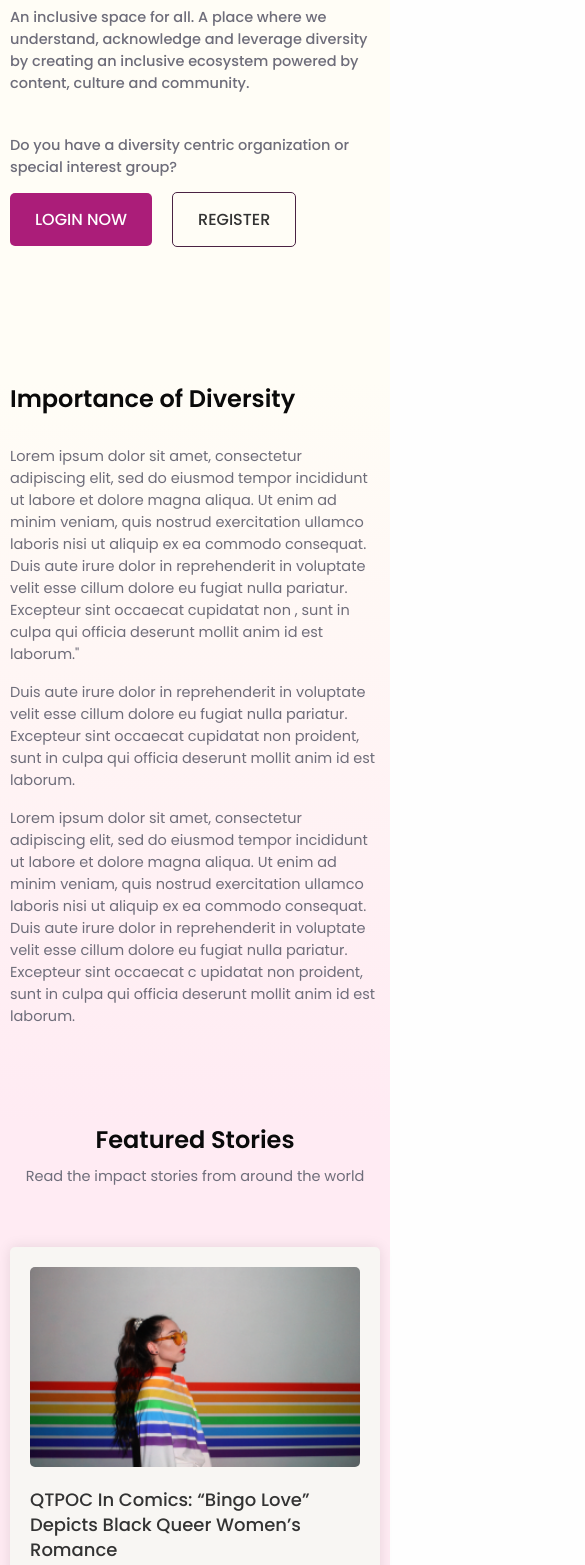
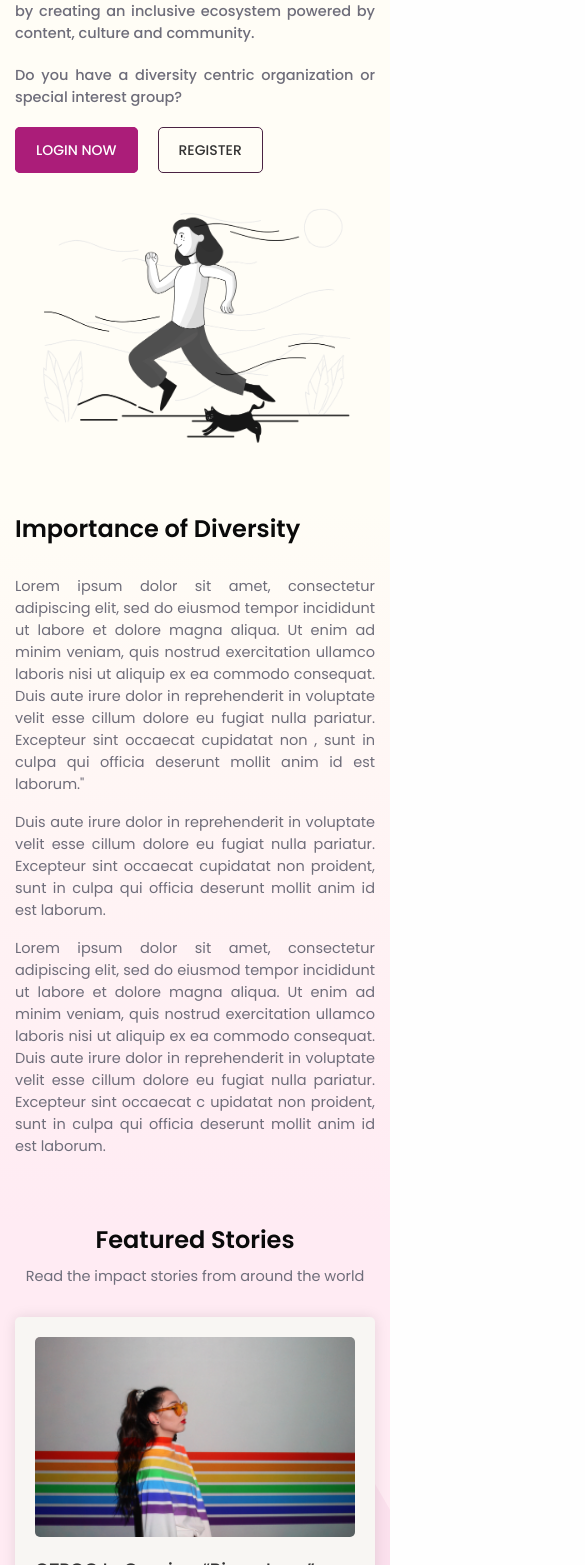
Before and after one commit to girlscript/feminist-bible-phase-2, a React (Create React App) app in the folder frontend/: page / in a window 390 px wide. Shown: the part 283-1848 px from the top of the page, 585 px wide, since content can reach past the window. Built offline with nearby package versions, Linux system fonts and the light colour scheme.

Commit message:
made homepage responsive

```diff
--- a/frontend/src/components/Header.jsx
+++ b/frontend/src/components/Header.jsx
@@ -9,10 +9,10 @@ class Header extends Component {
       <header className="header">
         <div className="grid-container">
           <div className="grid-x grid-margin-x">
-            <div className="cell large-3">
+            <div className="cell medium-3">
               <img src={logo} alt="feminist bible logo" className="header__logo"/>
             </div>
-            <div className="cell large-9">
+            <div className="cell medium-9">
               <nav className="nav">
                 <ul className="nav__item-container">
                   <li className="nav__item"><a href="#test">Stories</a></li>
--- a/frontend/src/css/components/_button.scss
+++ b/frontend/src/css/components/_button.scss
@@ -12,8 +12,8 @@
   &__big {
     //purple button by default. You can use modifiers to change the colors of have different variants
     background-color: $purple;
+    border:1px solid $purple;
     color: white;
-    border: 0;
     display: inline;
     text-transform: uppercase;
     border-radius: 5px;
@@ -27,6 +27,7 @@
     &--pink {
       background-color: $pink;
       color: $title-color;
+      border:1px solid $pink;
     }
 
     &--hollow {
@@ -38,9 +39,21 @@
     //hover effect
     &:hover {
       background-color: $lilac;
+      border:1px solid $lilac;
       color: white;
       transition: 0.2s ease-in-out;
       text-decoration: none;
+    }
+  }
+}
+
+@media only screen and (max-width:640px){
+  .button, a.button{
+    &__big{
+      padding:12px 20px;
+    }
+    &__small, &__big{
+      font-size:14px;
     }
   }
 }
--- a/frontend/src/css/pages/home.scss
+++ b/frontend/src/css/pages/home.scss
@@ -1,73 +1,138 @@
-@import '../settings/global';
-@import '../components/button';
+@import "../settings/global";
+@import "../components/button";
 
-.hero{
+.hero {
   margin: auto;
   padding: 100px 0 150px 0;
 
   // replaced br with this code. With this I can set the exact margin below the paragraph. This cannot be done with the help of br.
-    &__text{
-        &:first-of-type{
-            margin-bottom:40px;
+  &__text {
+    &:first-of-type {
+      margin-bottom: 40px;
     }
     font-weight: $font-weight-medium;
   }
 
-    &__button-container{
+  &__button-container {
     margin-top: 30px;
   }
 
-    &__image{
-        background-image:url(../../images/pixeltrue-jogging.png);
+  &__image {
+    background-image: url(../../images/pixeltrue-jogging.png);
     background-position: center;
     background-repeat: no-repeat;
-        height:100%;
+    height: 100%;
     background-size: cover;
   }
 }
 
-.importance-of-diversity{
-    background: linear-gradient(180deg, #FFFDF6 0%, #FFEBF3 100%);
-    padding-bottom:80px;
-    position:relative;
+.importance-of-diversity {
+  background: linear-gradient(180deg, #fffdf6 0%, #ffebf3 100%);
+  padding-bottom: 80px;
+  position: relative;
 
-    &__title{
-        margin-bottom:30px;
+  &__title {
+    margin-bottom: 30px;
   }
 
-    &__logo-prop{
-        position:absolute;
-        right:calc(100vw - (1280px + 50px));
-        bottom:-60%;
-        width:450px; height:auto;
+  &__logo-prop {
+    position: absolute;
+    right: calc((100vw - 1080px) / 2 - 200px);
+    bottom: -60%;
+    width: 450px;
+    height: auto;
     object-fit: contain;
-
   }
 }
 
 // for feature and logos
-.section{
-    padding-bottom:120px;
+.section {
+  padding-bottom: 120px;
 
-    &__partner-logo-container{
+  &__partner-logo-container {
     display: flex;
     justify-content: center;
     flex-wrap: wrap;
   }
 
-    &__partner-logo{
-        height:70px;
-        width:200px;
+  &__partner-logo {
+    height: 70px;
+    width: 200px;
     object-fit: contain;
-        margin:20px 30px;
+    margin: 20px 30px;
   }
 
-    &__title{
+  &__title {
     text-align: center;
   }
 
-    &__text{
+  &__text {
     text-align: center;
     margin-bottom: 60px;
   }
+
+  &__button-container{
+      margin-top:82px;
+      text-align: center;
   }
+}
+
+// for medium sized devices - tablets
+@media only screen and (max-width: 1024px) {
+  .blog-card {
+    &__container {
+      margin-bottom: 30px;
+    }
+  }
+
+  .importance-of-diversity {
+    &__logo-prop {
+      right: -100px;
+      bottom: -70%;
+    }
+  }
+}
+
+// for small sized devices - mobile phones
+@media only screen and (max-width: 640px) {
+  .hero {
+    padding:50px 0;
+
+    &__text {
+      text-align: justify;
+      &:first-of-type {
+        margin-bottom: 20px;
+      }
+    }
+
+    &__image {
+      height: 300px;
+    }
+  }
+
+  .importance-of-diversity{
+      padding-bottom:50px;
+      p{
+          text-align: justify;
+      }
+  }
+
+  .section{
+      padding-bottom:50px;
+
+      &__text{
+          margin-bottom:30px;
+      }
+
+      &__button-container{
+          margin-top:30px;
+          margin-bottom:20px;
+      }
+
+      &__partner-logo{
+          width:150px;
+          height:52.5px;
+          margin:20px 10px;
+      }
+  }
+}
--- a/frontend/src/css/settings/_global.scss
+++ b/frontend/src/css/settings/_global.scss
@@ -8,6 +8,10 @@
 body{
   margin:0;
   overflow-x: hidden;
+}
+
+#root{
+  overflow-x:hidden;
 }
 
 .grid-container {
@@ -75,7 +79,13 @@ a{
   padding:70px 0;
 }
 
+// for small sized devices - mobile phones
+
 @media only screen and (max-width:640px){
+  .grid-container{
+    padding:0 15px;
+  }
+
   h1{
     font-size:36px;
   }
--- a/frontend/src/pages/home.jsx
+++ b/frontend/src/pages/home.jsx
@@ -116,19 +116,21 @@ class Home extends Component {
                     Read the impact stories from around the world
                   </p>
                 </div>
-                <div className="cell large-4">
+                <div className="cell medium-6 large-4">
                   <BlogCard />
                 </div>
-                <div className="cell large-4">
+                <div className="cell medium-6 large-4">
                   <BlogCard />
                 </div>
-                <div className="cell large-4">
+                <div className="cell medium-6 large-4">
                   <BlogCard />
                 </div>
-                <div className="cell large-12" style={{ marginTop: "82px", textAlign:"center"}}>
+                <div className="cell large-12">
+                  <div className="section__button-container">
                     <a href="test" className="button__big button__big--hollow">
                       SEE ALL STORIES
                     </a>
+                  </div>
                 </div>
               </div>
             </div>
@@ -151,13 +153,41 @@ class Home extends Component {
                 </div>
 
                 <div className="section__partner-logo-container">
-                    <img className="section__partner-logo" src={GoogleAd} alt="Google Ads logo"/>
-                    <img className="section__partner-logo" src={Microsoft} alt="Microsoft logo"/>
-                    <img className="section__partner-logo" src={Model} alt="Model logo"/>
-                    <img className="section__partner-logo" src={Amazon} alt="Amazon logo"/>
-                    <img className="section__partner-logo" src={Model} alt="Model logo"/>
-                    <img className="section__partner-logo" src={Figma} alt="Figma logo"/>
-                    <img className="section__partner-logo" src={GoogleAd} alt="Google Ads logo"/>
+                  <img
+                    className="section__partner-logo"
+                    src={GoogleAd}
+                    alt="Google Ads logo"
+                  />
+                  <img
+                    className="section__partner-logo"
+                    src={Microsoft}
+                    alt="Microsoft logo"
+                  />
+                  <img
+                    className="section__partner-logo"
+                    src={Model}
+                    alt="Model logo"
+                  />
+                  <img
+                    className="section__partner-logo"
+                    src={Amazon}
+                    alt="Amazon logo"
+                  />
+                  <img
+                    className="section__partner-logo"
+                    src={Model}
+                    alt="Model logo"
+                  />
+                  <img
+                    className="section__partner-logo"
+                    src={Figma}
+                    alt="Figma logo"
+                  />
+                  <img
+                    className="section__partner-logo"
+                    src={GoogleAd}
+                    alt="Google Ads logo"
+                  />
                 </div>
               </div>
             </div>
```
Lines whose indentation alone changed are shown as unchanged.
